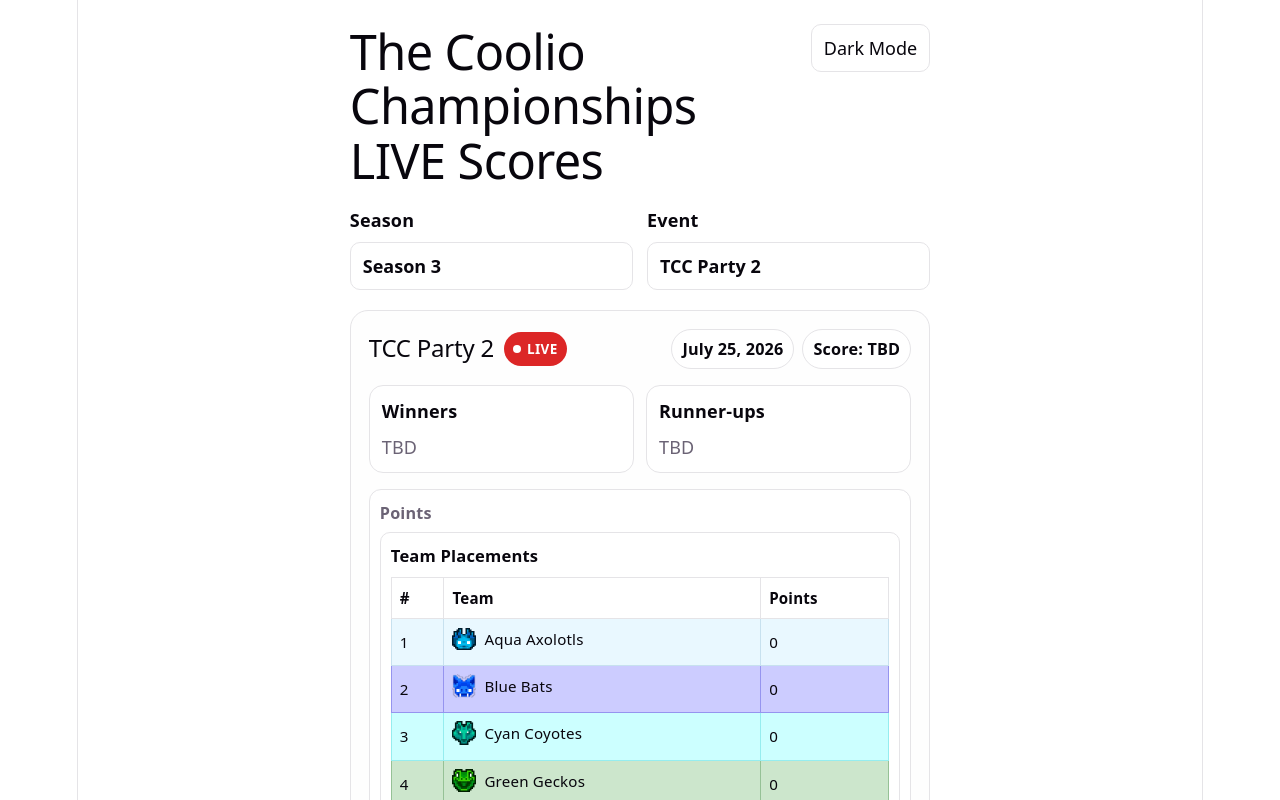
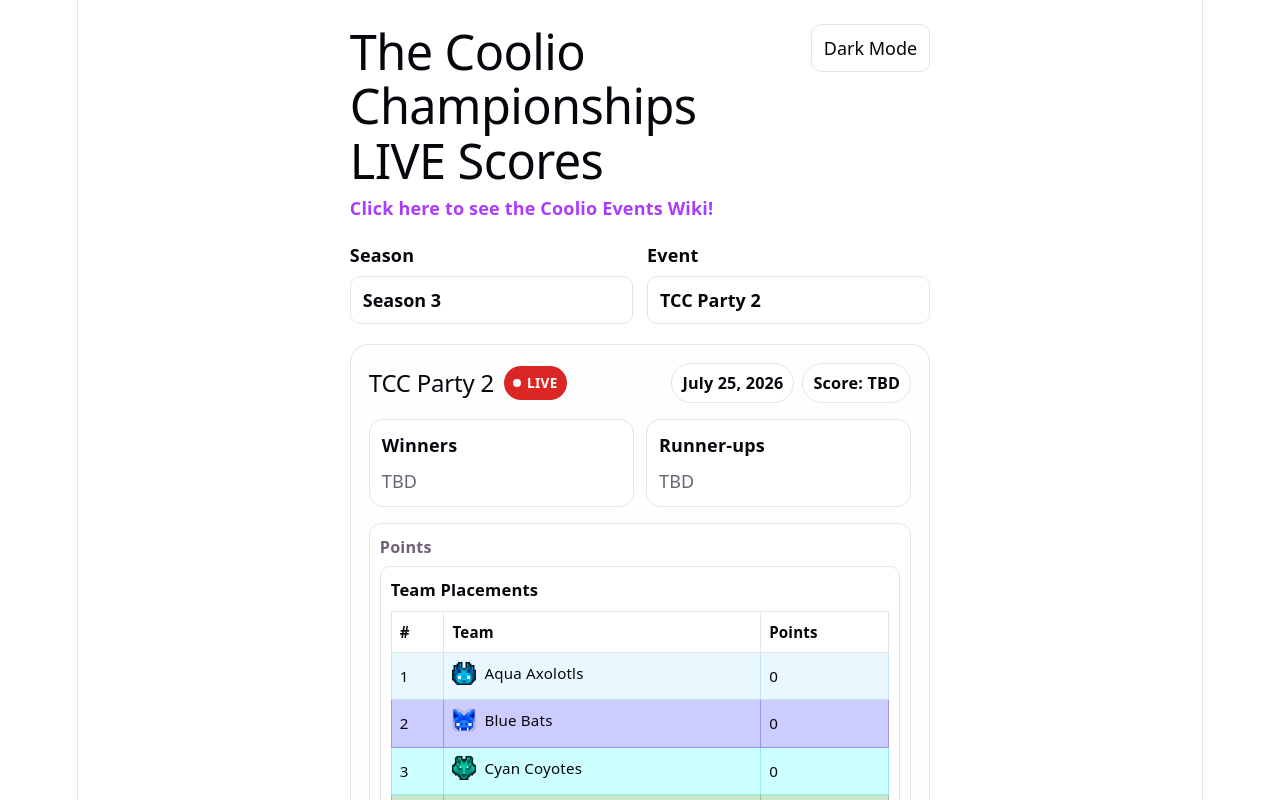
Before and after one commit to Smarsian/TCC-Live-Scoring, a React (Vite) app in the folder tcc-scores/: page / in a window 1280 px wide. Shown: the top 800 px of the page. Built offline with nearby package versions, Linux system fonts and the light colour scheme.

Commit message:
chore: deploy update

```diff
--- a/tcc-scores/src/App.css
+++ b/tcc-scores/src/App.css
@@ -24,6 +24,24 @@
   line-height: 1.12;
   text-wrap: balance;
   max-width: 16ch;
+}
+
+.wiki-link {
+  display: inline-flex;
+  margin-top: 8px;
+  color: var(--accent);
+  font-weight: 700;
+  text-decoration: none;
+}
+
+.wiki-link:hover {
+  text-decoration: underline;
+}
+
+.wiki-link:focus-visible {
+  outline: 2px solid color-mix(in srgb, var(--accent) 55%, #fff);
+  outline-offset: 3px;
+  border-radius: 6px;
 }
 
 .theme-toggle {
--- a/tcc-scores/src/App.jsx
+++ b/tcc-scores/src/App.jsx
@@ -834,7 +834,17 @@ function App() {
   return (
     <main className="event-page">
       <header className="page-header">
-        <h1>The Coolio Championships LIVE Scores</h1>
+        <div>
+          <h1>The Coolio Championships LIVE Scores</h1>
+          <a
+            className="wiki-link"
+            href="https://the-coolio-events.fandom.com/wiki/The_Coolio_Events_Wiki"
+            target="_blank"
+            rel="noreferrer"
+          >
+            Click here to see the Coolio Events Wiki!
+          </a>
+        </div>
         <button type="button" className="theme-toggle" onClick={toggleTheme}>
           {theme === 'light' ? 'Dark Mode' : 'Light Mode'}
         </button>
```
